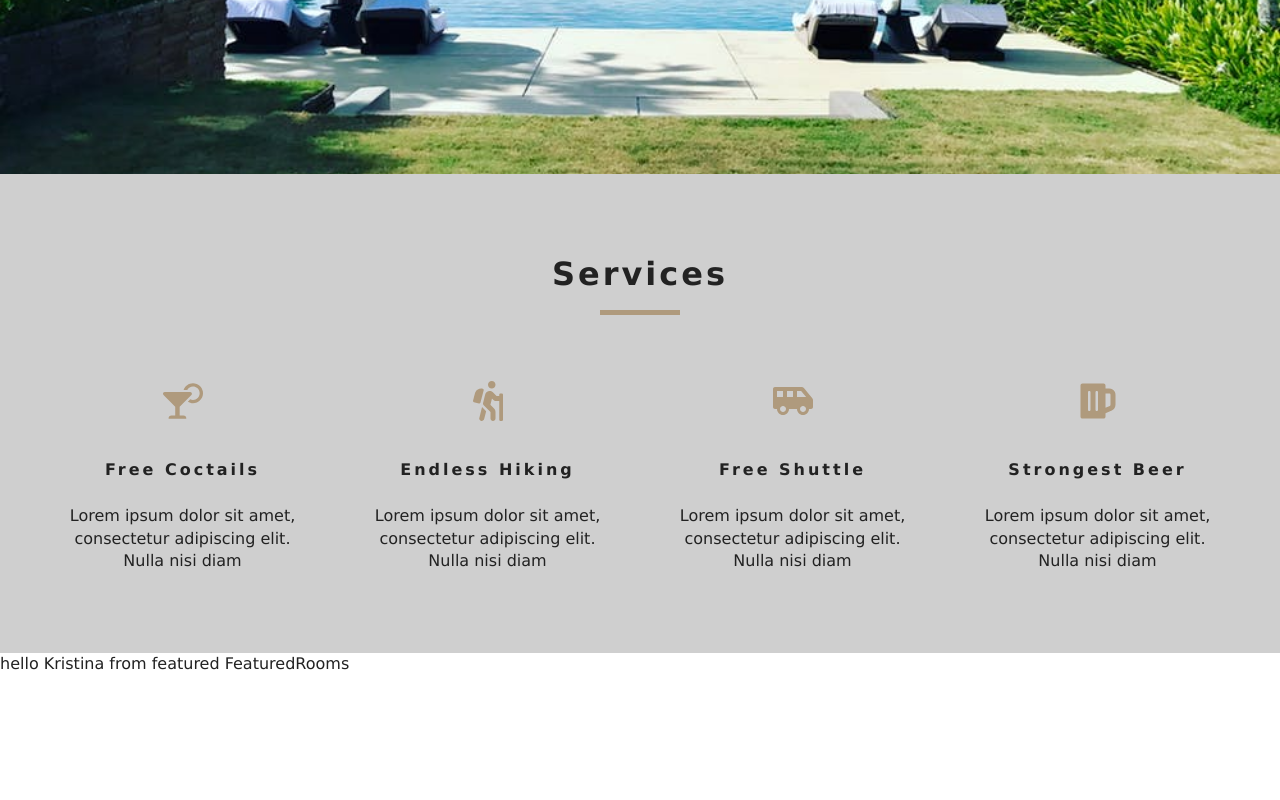
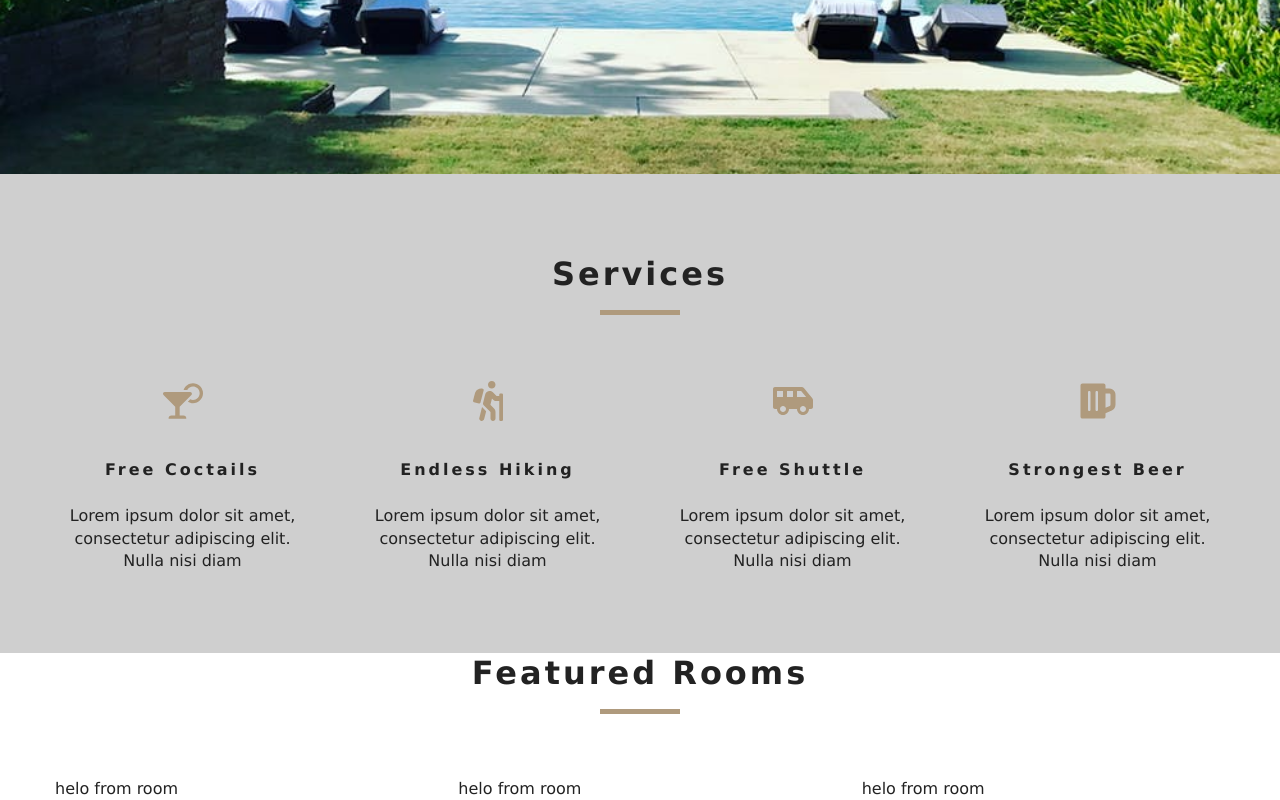
Before and after one commit to kristinaht/resort-react-app, a React (Create React App) app: page / in a window 1280 px wide. Shown: the part 626-1426 px from the top of the page. Before the commit the page ends 1301 px from the top, so only its background shows below. Built offline with nearby package versions, Linux system fonts and the light colour scheme.

Commit message:
create Room & Loading components and import them into FeaturedRooms component , add state props in Context.js (RoomProvider) & also add componentDidMount, formatData methods

```diff
--- a/src/Context.js
+++ b/src/Context.js
@@ -1,16 +1,51 @@
 import React, { Component } from 'react';
+import items from './data'
 
 const RoomContext = React.createContext();
-//Provider (RoomContext) is responsible for allowing all components in component tree to access it. Component tree needs to be wrapped with the RoomContextProvider.
+//RoomContext is the context API.
+// Provider (RoomContext) is responsible for allowing all components in component tree to access it. Component tree needs to be wrapped with the RoomContextProvider.
 
 //Consumer is used to access that information (info comming from RoomContext Provider)
 
 //RoomProvider is the Context.js
 class RoomProvider extends Component {
   state= {
-    greeting: 'hello',
-    name: 'Kristina'
+    rooms: [],
+    sortedRooms: [],
+    featuredRooms: [],
+    loading: true
   };
+
+  //getData
+
+
+  componentDidMount() {
+    let rooms = this.formatData(items);
+    console.log(rooms);
+    let featuredRooms = rooms.filter(room => room.featured === true);
+    this.setState({
+      rooms,
+      featuredRooms,
+      sortedRooms: rooms,
+      loading: false
+    })
+  }
+
+  formatData(items) {
+    let tempItems = items.map(item => {
+      let id = item.sys.id;
+      let images = item.fields.images.map(image => image.fields.file.url);
+
+      //let room object has all the properties it normally has, but we are overwritting the existing image if there is one & we are adding the id property as it is not normally part of the fields props (id comes from sys)
+      let room = {
+        ...item.fields,
+        images,
+        id}
+
+      return room;
+    })
+    return tempItems;
+  }
   render() {
     return (
       <RoomContext.Provider value={{...this.state}}>
--- a/src/components/FeaturedRooms.js
+++ b/src/components/FeaturedRooms.js
@@ -1,15 +1,26 @@
 import React, { Component } from 'react'
 import { RoomContext } from '../Context'
+import Loading from './Loading'
+import Room from './Room'
+import Title from './Title'
 
 export default class FeaturedRooms extends Component {
+  //static below can only be used in Class components
   static contextType = RoomContext;
   render() {
-    const { name, greeting } = this.context;
+    let { loading, featuredRooms: rooms } = this.context;
+
+    rooms = rooms.map(room => {
+      return <Room key={room.id} room={room} />
+    });
 
     return (
-      <div>
-        {greeting} {name} from featured FeaturedRooms
-      </div>
+      <section className='reatured-rooms'>
+        <Title title='featured rooms' />
+        <div className='featured-rooms-center'>
+          { loading ? <Loading /> : rooms }
+        </div>
+      </section>
     )
   }
 }
--- /dev/null
+++ b/src/components/Loading.js
@@ -0,0 +1,11 @@
+import React from 'react'
+import loadingGif from '../images/gif/loading-arrow.gif'
+
+export default function Loading() {
+  return (
+    <div className='loading'>
+      <h4>rooms data loading...</h4>
+      <img src={loadingGif} alt=''/>
+    </div>
+  )
+}
--- /dev/null
+++ b/src/components/Room.js
@@ -0,0 +1,9 @@
+import React from 'react'
+
+export default function Room() {
+  return (
+    <div>
+      helo from room
+    </div>
+  )
+}
```
